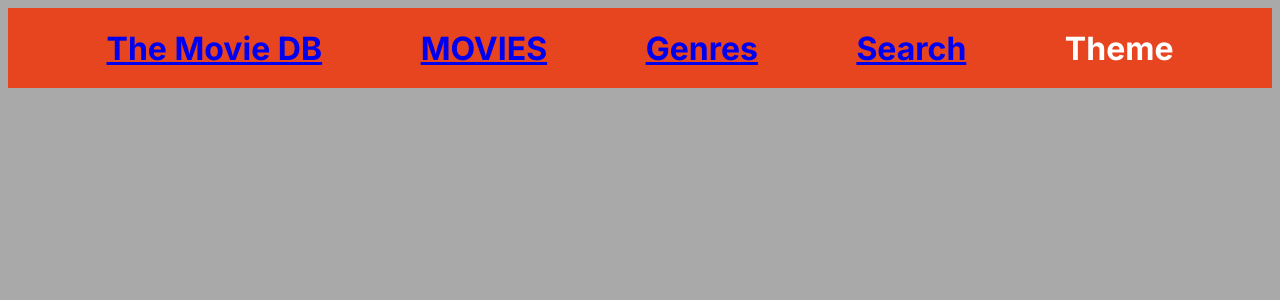
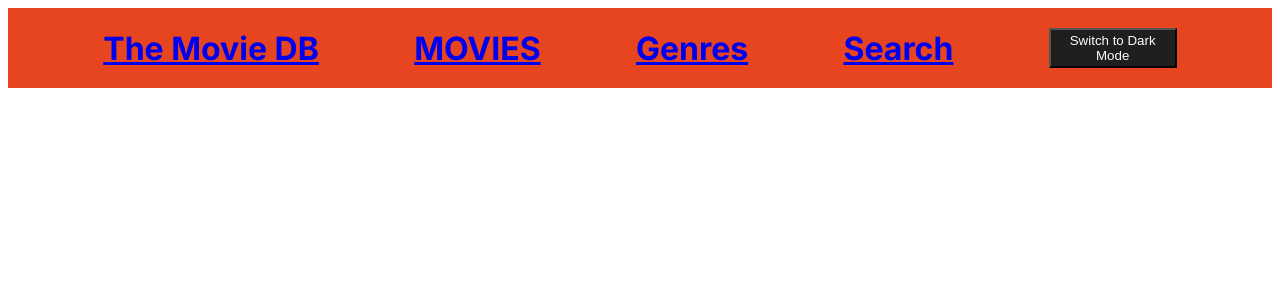
Before and after one commit to OsadchySa/nextjs-exam-osadchy, a Next.js app: page / in a window 1280 px wide. Shown: the top 300 px of the page. Built offline with nearby package versions, Linux system fonts and the light colour scheme.

Commit message:
17.08 00:44

```diff
--- a/package.json
+++ b/package.json
@@ -10,6 +10,7 @@
   },
   "dependencies": {
     "next": "14.2.5",
+    "next-themes": "^0.3.0",
     "rating": "^0.1.0",
     "react": "^18",
     "react-dom": "^18",
--- a/src/app/globals.css
+++ b/src/app/globals.css
@@ -1,6 +1,16 @@
-body{
-    background: darkgray;
-    color: white;
+:root {
+    --background-color: white;
+    --text-color: black;
+}
+
+[data-theme='dark'] {
+    --background-color: #121212;
+    --text-color: white;
+}
+
+body {
+    background-color: var(--background-color);
+    color: var(--text-color);
 }
 .moviesPage{
     display: grid;
@@ -38,7 +48,7 @@ body{
 .paginationMainDiv{
 
 }
-button{
+.pagBut{
     background-color: #031944;
     color: rgba(255, 255, 255, 0.99);
     height: 6vh;
@@ -47,6 +57,12 @@ button{
 .searchBut{
     background-color: #031944;
     height: 3.5vh;
+    width: 10vw;
+}
+.switchBut{
+    background-color: #1f1f1f;
+    color: rgba(255, 255, 255, 0.99);
+    height: 5vh;
     width: 10vw;
 }
 .indicatorDiv{
--- a/src/components/HeaderComponent.tsx
+++ b/src/components/HeaderComponent.tsx
@@ -1,5 +1,6 @@
 import React from 'react';
 import Link from "next/link";
+import SwitcerComponent from "@/components/SwitcerComponent";
 
 const HeaderComponent = () => {
     return (
@@ -17,9 +18,7 @@ const HeaderComponent = () => {
             <h1 className={'headerMinDiv'}>
                 <Link href={'/search'}>Search</Link>
             </h1>
-            <h1 className={'headerMinDiv'}>
-                Theme
-            </h1>
+            <SwitcerComponent/>
         </div>
     );
 };
--- /dev/null
+++ b/src/components/SwitcerComponent.tsx
@@ -0,0 +1,27 @@
+'use client';
+import React, { useEffect, useState } from 'react';
+
+const ThemeSwitcher = () => {
+    const [theme, setTheme] = useState('light')
+    useEffect(() => {
+        const storedTheme = localStorage.getItem('theme')
+        if (storedTheme) {
+            setTheme(storedTheme)
+            document.documentElement.setAttribute('data-theme', storedTheme)
+        }
+    }, [])
+
+    const toggleTheme = () => {
+        const newTheme = theme === 'light' ? 'dark' : 'light'
+        setTheme(newTheme)
+        document.documentElement.setAttribute('data-theme', newTheme)
+        localStorage.setItem('theme', newTheme)
+    };
+    return (
+        <button className={'switchBut'} onClick={toggleTheme}>
+            {theme === 'light' ? 'Switch to Dark Mode' : 'Switch to Light Mode'}
+        </button>
+    )
+}
+
+export default ThemeSwitcher
```
Also changed, not shown: src/app/genres/[id]/page.tsx (+11 -13 lines), src/app/movies/page.tsx (+3 -5 lines), 1 other file (tests, documents, lock files or other folders).
